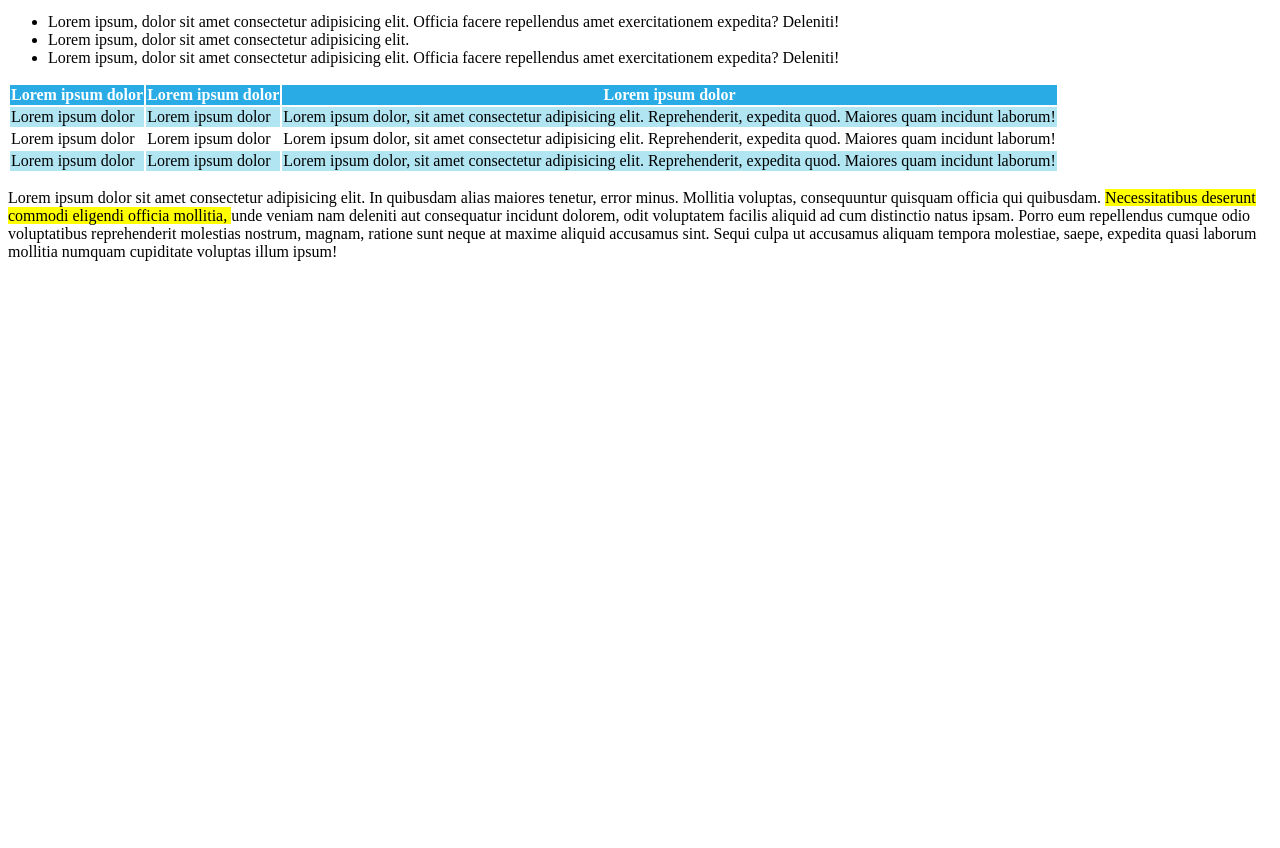
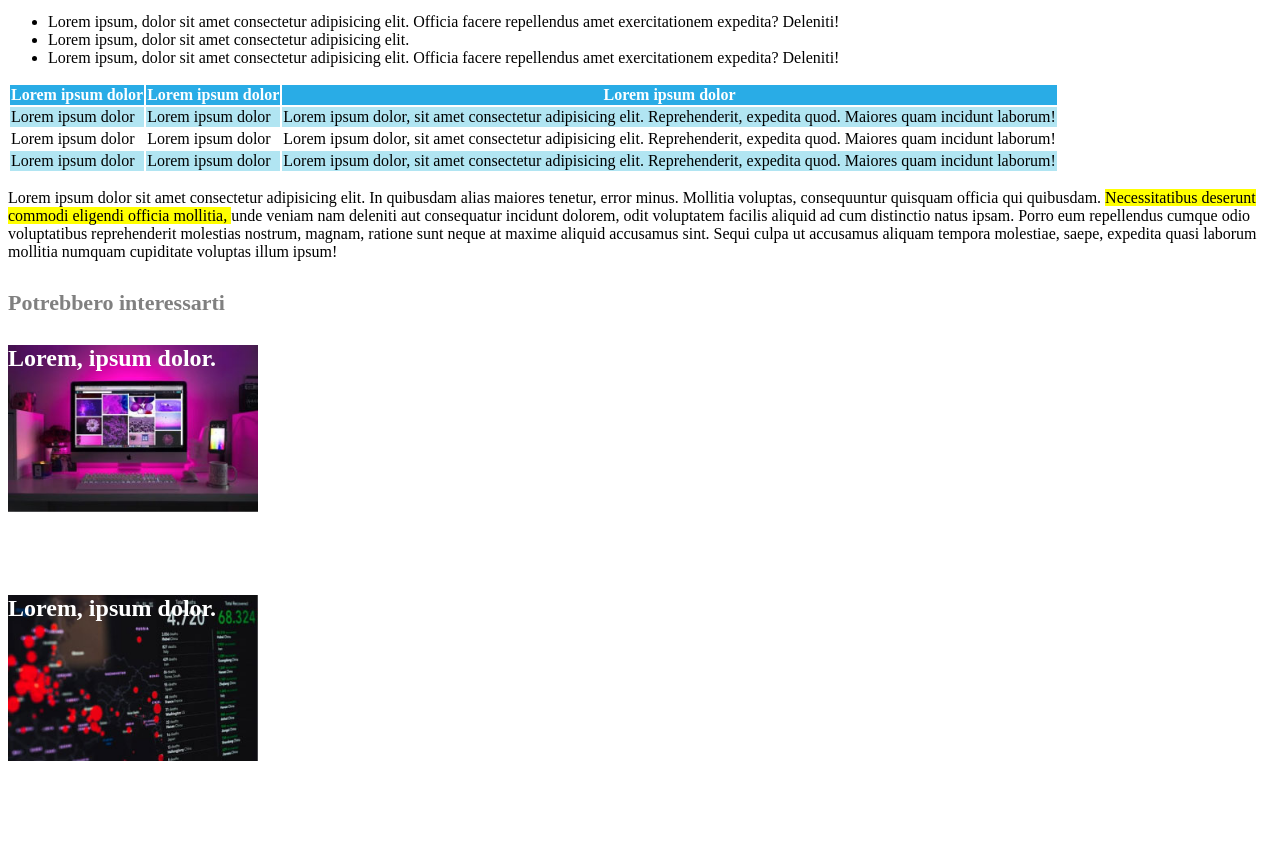
Before and after one commit to mirkodeglinnocenti/html-css-booleaner, a plain HTML site: page index.html in a window 1280 px wide. Shown: the part 692-1540 px from the top of the page. Before the commit the page ends 969 px from the top, so only its background shows below. Drawn offline with Linux system fonts and the light colour scheme.

Commit message:
esercizio completato, da migliorare la grafica

```diff
--- a/css/style.css
+++ b/css/style.css
@@ -38,3 +38,31 @@ header{
 .riga-dispari{
     background-color: rgb(177, 229, 242);
 }
+
+#titolo-immagini{
+    color: gray;
+    font-size: 22px;
+}
+
+.text-box{
+    color: white;
+    font-size: 24px;
+    font-weight: 600;
+}
+
+.box{
+    background-size: contain;
+    background-repeat: no-repeat;
+    width: 250px;
+    height: 250px;
+}
+
+.imagebox1{
+    background-image: url(../img/monitor.jpg);
+
+}
+
+.imagebox2{
+    background-image: url(../img/graph.jpg);
+
+}
--- a/index.html
+++ b/index.html
@@ -77,7 +77,20 @@
             </span>
             unde veniam nam deleniti aut consequatur incidunt dolorem, odit voluptatem facilis aliquid ad cum distinctio natus ipsam. Porro eum repellendus cumque odio voluptatibus reprehenderit molestias nostrum, magnam, ratione sunt neque at maxime aliquid accusamus sint. Sequi culpa ut accusamus aliquam tempora molestiae, saepe, expedita quasi laborum mollitia numquam cupiditate voluptas illum ipsum!
         </p>
+        <!-- Ultima sezione con le foto -->
+        <section>
+            <h4 id="titolo-immagini">Potrebbero interessarti</h4>
 
+            <div class="box imagebox1">
+                <span class="text-box">Lorem, ipsum dolor.</span>
+            </div>
+
+            <div class="box imagebox2">
+                <span class="text-box">Lorem, ipsum dolor.</span>
+            </div>
+
+
+        </section>
     </main>
 
 </body>
```
